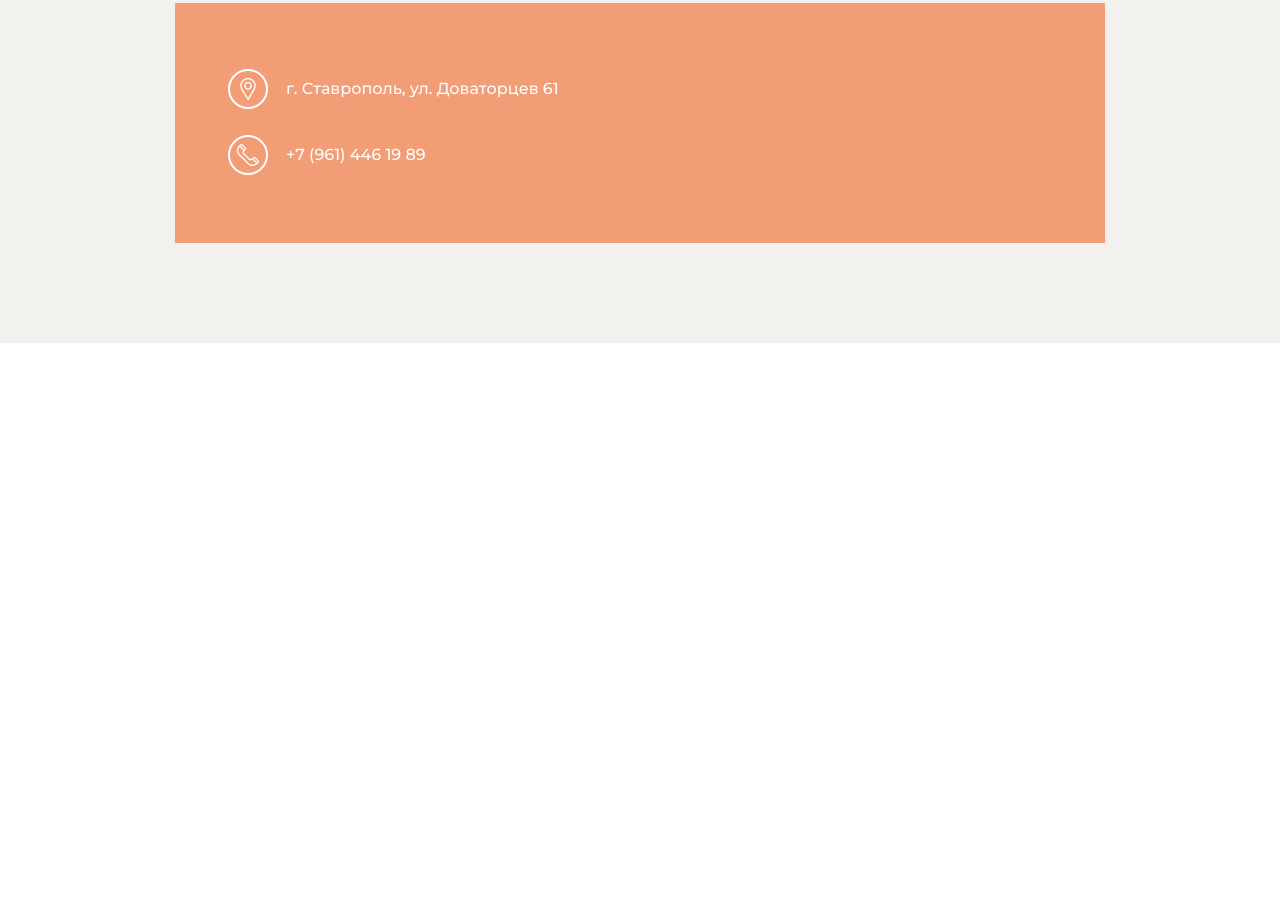
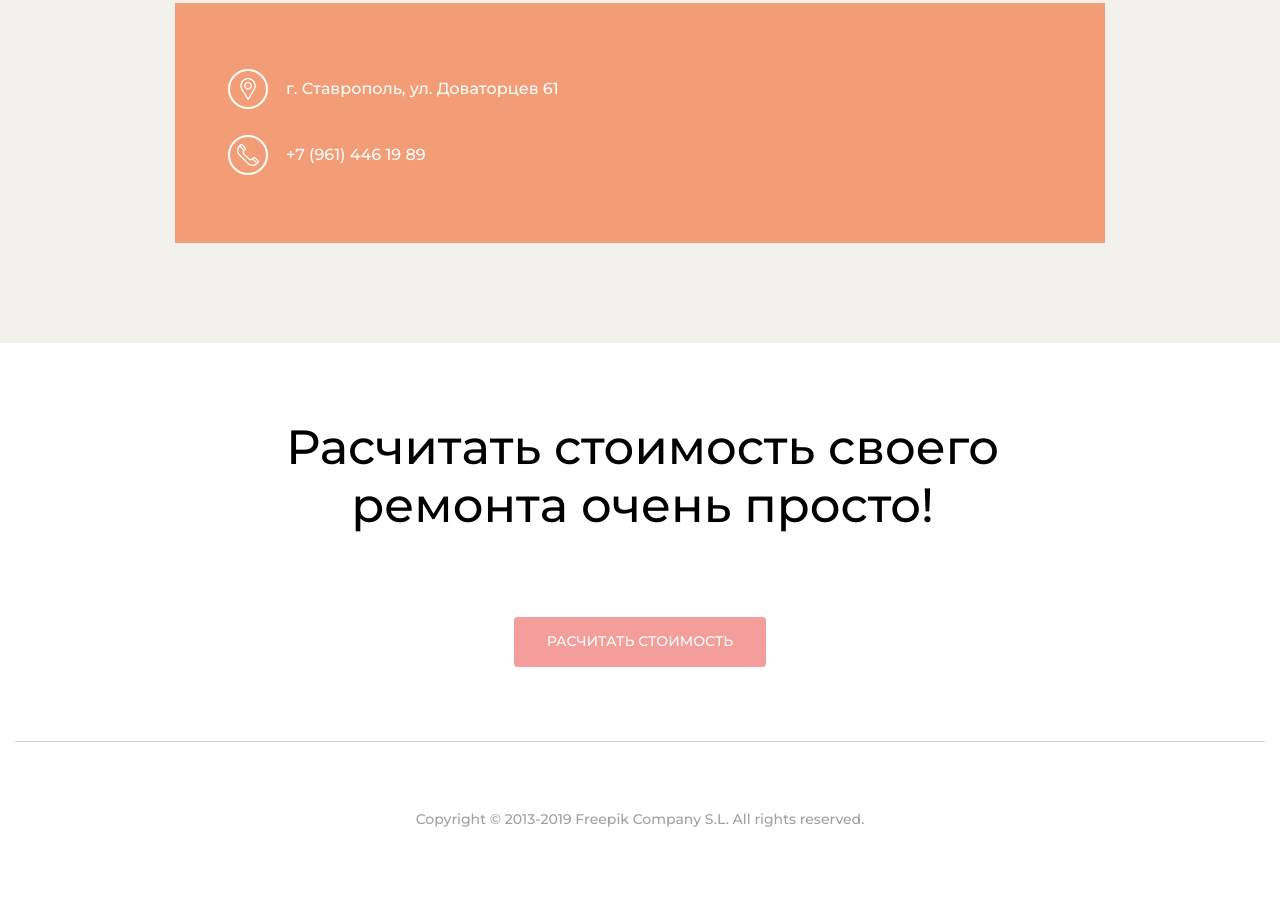
Before and after one commit to IOINITID/megaremont, a plain HTML site: page index.html in a window 1280 px wide. Shown: the part 8239-9137 px from the top of the page. Before the commit the page ends 8582 px from the top, so only its background shows below. Drawn offline with Linux system fonts and the light colour scheme.

Commit message:
Added block footer

```diff
--- a/index.html
+++ b/index.html
@@ -272,6 +272,25 @@
     </div>
   </div>
 
+  <!-- Раздел подвала сайта -->
+  <div class="footer">
+
+    <div class="container footer-item">
+      <h2>Расчитать стоимость своего ремонта очень просто!</h2>
+      <a href="#">РАСЧИТАТЬ СТОИМОСТЬ</a>
+    </div>
+
+    <div class="container-fluid">
+      <span class="devider"></span>
+      <div class="container">
+        <div class="copyright">
+          <p>Copyright © 2013-2019 Freepik Company S.L. All rights reserved.</p>
+        </div>
+      </div>
+    </div>
+
+  </div>
+
   <script src="js/jquery.min.js"></script>
   <script src="js/bootstrap.bundle.min.js"></script>
   <script src="js/scripts.js"></script>
--- a/scss/styles.scss
+++ b/scss/styles.scss
@@ -437,3 +437,56 @@ body {
     }
   }
 }
+
+.footer {
+
+  .footer-item {
+    padding-top: 76px;
+    padding-bottom: 74px;
+
+    h2 {
+      width: 935px;
+      color: #000000;
+      font-size: 48px;
+      font-weight: 500;
+      text-align: center;
+      margin: 0 auto;
+      padding: 0;
+      padding-bottom: 82px;
+    }
+
+    a {
+      height: 10px;
+      color: #ffffff;
+      font-size: 14px;
+      font-weight: 500;
+      width: 252px;
+      height: 50px;
+      border-radius: 4px;
+      background-color: #f49e9c;
+      display: flex;
+      justify-content: center;
+      align-items: center;
+      margin: 0 auto;
+      padding: 0;
+    }
+  }
+}
+
+.devider {
+  width: 100%;
+  height: 1px;
+  background-color: #d2d2d2;
+  display: block;
+}
+
+.copyright {
+  p {
+    color: #a0a0a0;
+    font-size: 14px;
+    font-weight: 500;
+    text-align: center;
+    margin: 0;
+    padding: 67px 0 68px 0;
+  }
+}
```
Also changed, not shown: css/styles.css, 1 other file.
